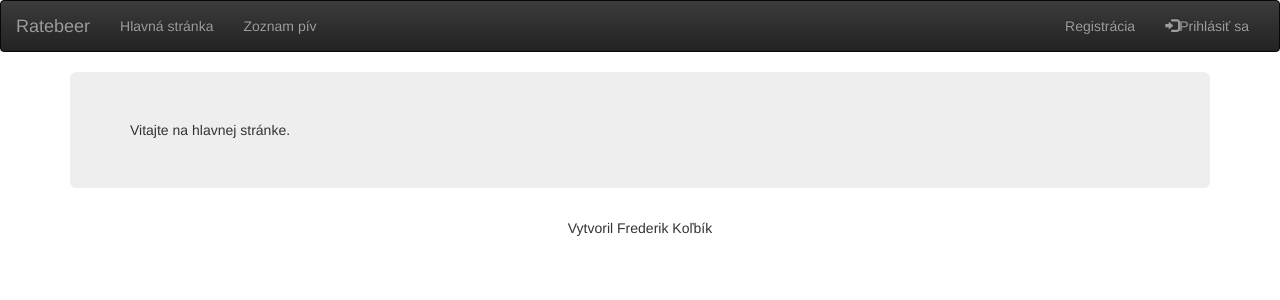
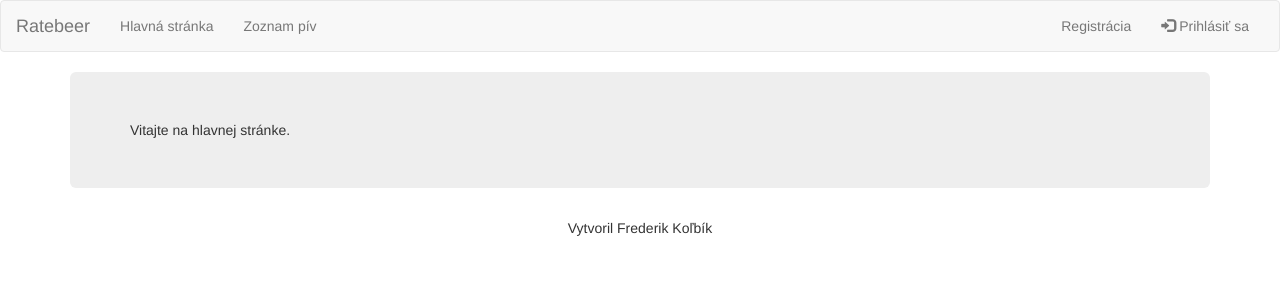
Before and after one commit to kolibrik7/Ratebeer, a Django app: template templates/ratebeer/index.html in a window 1280 px wide. Shown: the top 300 px of the page. Run offline with Django 3.2, Linux system fonts and the light colour scheme; the template is opened without the code that fills it, so the values that code supplies are empty; some libraries are stand-ins or nearby versions.

Commit message:
upraveny linky na bootstrap temu

```diff
--- a/templates/ratebeer/base.html
+++ b/templates/ratebeer/base.html
@@ -3,14 +3,15 @@
 <html>
 <head>
 	<link rel="stylesheet" type="text/css" href="{% static 'beers/css/bootstrap.min.css' %}">
-	<link rel="stylesheet" type="text/css" href="{% static 'beers/css/bootstrap-theme.min.css' %}">
+	<link rel="stylesheet" type="text/css" href="{% static 'beers/css/responsive.css' %}">
+	<link rel="stylesheet" type="text/css" href="{% static 'beers/css/style.css' %}">
 
 	<title>{% block title %}{% endblock %}</title>
 </head>
 
 <body>
 
-	<nav class="navbar navbar-inverse">
+	<nav class="navbar navbar-default">
 		<div class="container-fluid">
 			<div class="navbar-header">
 				<button type="button" class="navbar-toggle" data-toggle="collapse" data-target="#menu">
@@ -33,10 +34,10 @@
 				<ul class="nav navbar-nav navbar-right">
 					{% if not user.is_authenticated %}
 						<li><a href="{% url 'registration' %}">Registrácia</a></li>
-						<li><a href="{% url 'login' %}"><span class="glyphicon glyphicon-log-in"></span>Prihlásiť sa</a></li>
+						<li><a href="{% url 'login' %}"><span class="glyphicon glyphicon-log-in"></span> Prihlásiť sa</a></li>
 					{% else %}
 						<li class="navbar-text">Ste prihlásený ako {{ user.username }}</li>
-						<li><a href="{% url 'logout' %}"><span class="glyphicon glyphicon-log-out"></span>Odhlásiť sa</a></li>
+						<li><a href="{% url 'logout' %}"><span class="glyphicon glyphicon-log-out"></span> Odhlásiť sa</a></li>
 					{% endif %}
 				</ul>
 			</div> <!-- collapse navbar-collapse -->
```
